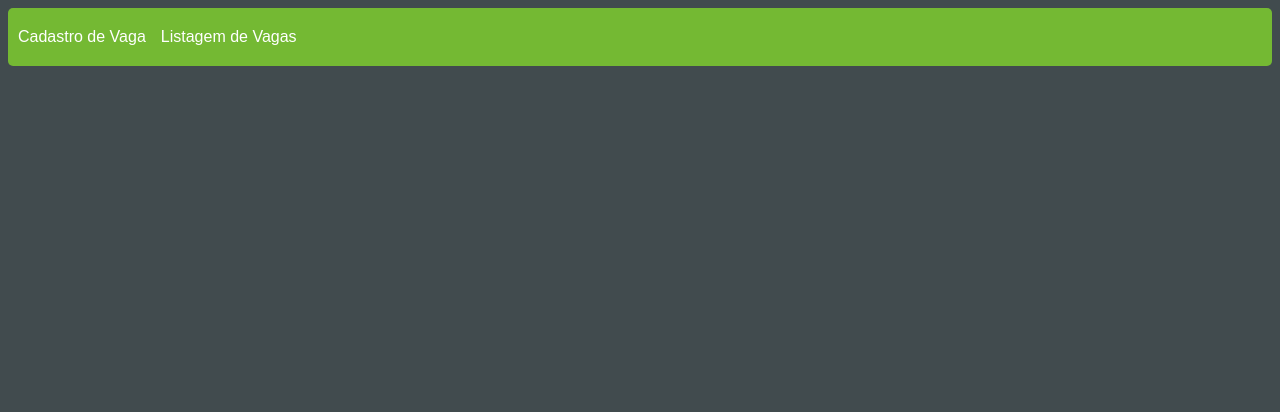
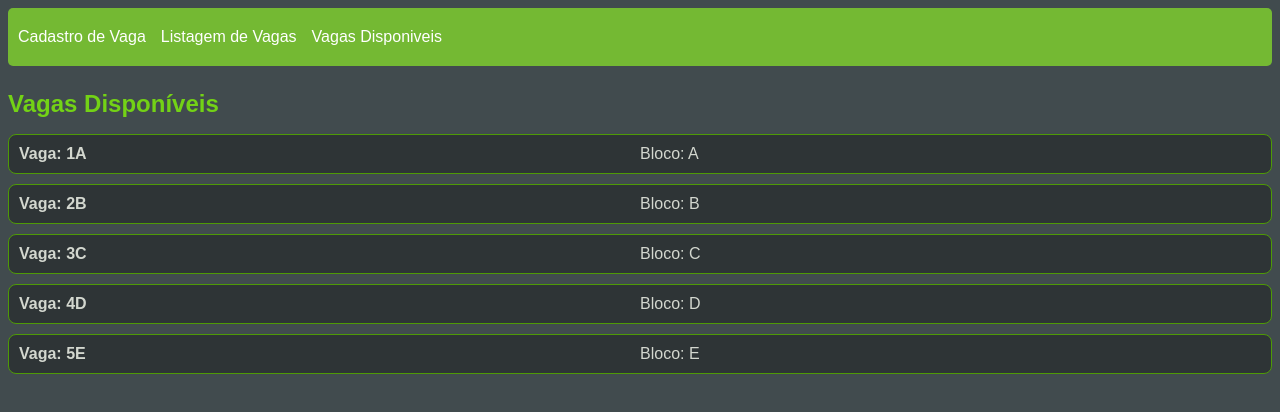
Before and after one commit to regisanjos/controle-estacionamento-react, a React (Create React App) app: page /vagas-disponiveis in a window 1280 px wide. Shown: the top 412 px of the page. Built offline with nearby package versions, Linux system fonts and the light colour scheme.

Commit message:
criando tela de vagas disponiveis erefatorando codigo para salvar localmente os dados

```diff
--- a/src/components/Header.js
+++ b/src/components/Header.js
@@ -7,6 +7,7 @@ const Header = () => (
       <ul>
         <li><Link to="/">Cadastro de Vaga</Link></li>
         <li><Link to="/list">Listagem de Vagas</Link></li>
+        <li><Link to="/vagas-disponiveis">Vagas Disponiveis</Link></li>
       </ul>
     </nav>
   </header>
--- a/src/components/ListaVaga.js
+++ /dev/null
@@ -1,34 +0,0 @@
-import React from 'react';
-import { useState } from 'react';
-
-const ListaVaga = () => {
-const [vagas, setVagas] = useState ([
-
-    { placa: 'AAA-1234', nome: 'Geromel', apartamento: '101', bloco: 'A', vaga: '12A' },
-    { placa: 'BBB-5678', nome: 'Felipe', apartamento: '202', bloco: 'B', vaga: '15B' }
-  ]);
-
-  const removerVaga = (index) =>{
-    const novasVagas = vagas.filter((_,i) => i !== index );
-    setVagas(novasVagas);
-  }
-  return (
-    <div>
-      <h3>Vagas Cadastradas</h3>
-      <ul>
-        {vagas.map((vaga, index) => (
-          <li key={index}>
-            <span>{vaga.nome} - {vaga.placa}</span>
-            <span>Apt: {vaga.apartamento} - Bloco: {vaga.bloco}</span>
-            <span>Vaga: {vaga.vaga}</span>
-            <button onClick={() => removerVaga(index)} className='button-removr'>
-              Remover
-            </button>
-          </li>
-        ))}
-      </ul>
-    </div>
-  );
-};
-
-export default ListaVaga;
--- /dev/null
+++ b/src/components/ListaVagas.js
@@ -0,0 +1,35 @@
+import React, { useState, useEffect } from 'react';
+
+const ListaVaga = () => {
+
+  const [vagas, setVagas] = useState(() => {
+    return JSON.parse(localStorage.getItem('vagas')) || [];
+  });
+
+
+  const removerVaga = (index) => {
+    const novasVagas = vagas.filter((_, i) => i !== index);
+    setVagas(novasVagas);
+    localStorage.setItem('vagas', JSON.stringify(novasVagas));
+  };
+
+  return (
+    <div>
+      <h3>Vagas Cadastradas</h3>
+      <ul>
+        {vagas.map((vaga, index) => (
+          <li key={index}>
+            <span>{vaga.nome} - {vaga.placa}</span>
+            <span>Apt: {vaga.apartamento} - Bloco: {vaga.bloco}</span>
+            <span>Vaga: {vaga.vaga}</span>
+            <button onClick={() => removerVaga(index)} className="button-remove">
+              Remover
+            </button>
+          </li>
+        ))}
+      </ul>
+    </div>
+  );
+};
+
+export default ListaVaga;
--- a/src/components/ReservaForm.js
+++ b/src/components/ReservaForm.js
@@ -1,30 +1,35 @@
-
 import React, { useState } from 'react';
 
-
-const ReservaForm = () => {
+const CadastroVaga = () => {
   const [formData, setFormData] = useState({
-        placa:'',
-        nome:'',
-        apartamento:'',
-        bloco:'',
-        modelo:'',
-        cor:'',
-        vaga:'',
+    placa: '',
+    nome: '',
+    apartamento: '',
+    bloco: '',
+    modelo: '',
+    cor: '',
+    vaga: ''
   });
-
 
   const handleChange = (e) => {
     setFormData({
       ...formData,
-        [e.target.name]: e.target.values
+      [e.target.name]: e.target.value
     });
   };
 
   const handleSubmit = (e) => {
     e.preventDefault();
-    console.log(formData);
-    alert('Cadastro realisado com sucesso');
+
+
+    const vagasExistentes = JSON.parse(localStorage.getItem('vagas')) || [];
+
+
+    const novasVagas = [...vagasExistentes, formData];
+
+
+    localStorage.setItem('vagas', JSON.stringify(novasVagas));
+
 
     setFormData({
       placa: '',
@@ -35,35 +40,35 @@ const handleSubmit = (e) => {
       cor: '',
       vaga: ''
     });
+    alert('Vaga cadastrada com sucesso!');
+  };
 
-};
   return (
     <form onSubmit={handleSubmit}>
-        <label>Placa do veiculo</label>
-        <input name="placa" value={formData.placa} onChange={handleChange}required/>
-
+      <label>Placa do veículo:</label>
+      <input name="placa" value={formData.placa} onChange={handleChange} required />
 
       <label>Nome do proprietário:</label>
       <input name="nome" value={formData.nome} onChange={handleChange} required />
 
-      <label>Número do apartamento:</label>
+      <label>Apartamento:</label>
       <input name="apartamento" value={formData.apartamento} onChange={handleChange} required />
 
-      <label>Bloco do apartamento:</label>
+      <label>Bloco:</label>
       <input name="bloco" value={formData.bloco} onChange={handleChange} required />
 
-      <label>Modelo do veículo:</label>
+      <label>Modelo:</label>
       <input name="modelo" value={formData.modelo} onChange={handleChange} required />
 
-      <label>Cor do veículo:</label>
+      <label>Cor:</label>
       <input name="cor" value={formData.cor} onChange={handleChange} required />
 
-      <label>Número da vaga de estacionamento:</label>
+      <label>Vaga:</label>
       <input name="vaga" value={formData.vaga} onChange={handleChange} required />
 
-      <button type="submit">Salvar</button>
+      <button type="submit">Cadastrar</button>
     </form>
   );
 };
 
-export default ReservaForm;
+export default CadastroVaga;
--- a/src/pages/ListaVagaPage.js
+++ b/src/pages/ListaVagaPage.js
@@ -1,5 +1,5 @@
 import React from 'react';
-import ListaVaga from '../components/ListaVaga';
+import ListaVaga from '../components/ListaVagas';
 
 const ListaVagaPage = () => (
   <div>
--- /dev/null
+++ b/src/pages/VagasDisponiveis.js
@@ -0,0 +1,28 @@
+import React from 'react';
+
+const VagasDisponiveis = () => {
+
+  const vagasDisponiveis = [
+    { vaga: '1A', bloco: 'A' },
+    { vaga: '2B', bloco: 'B' },
+    { vaga: '3C', bloco: 'C' },
+    { vaga: '4D', bloco: 'D' },
+    { vaga: '5E', bloco: 'E' }
+  ];
+
+  return (
+    <div>
+      <h3>Vagas Disponíveis</h3>
+      <ul>
+        {vagasDisponiveis.map((vaga, index) => (
+          <li key={index} className='vaga-disponivel'>
+            <span>Vaga: {vaga.vaga}</span>
+            <span>Bloco: {vaga.bloco}</span>
+          </li>
+        ))}
+      </ul>
+    </div>
+  );
+};
+
+export default VagasDisponiveis;
--- a/src/routes.js
+++ b/src/routes.js
@@ -3,6 +3,7 @@ import { Route, BrowserRouter as Router, Routes } from "react-router-dom";
 import Header from './components/Header';
 import ListaVagaPage from './pages/ListaVagaPage';
 import ReservaPage from './pages/ReservaPage';
+import VagasDisponiveis from "./pages/VagasDisponiveis";
 
 const AppRoutes = () => {
     return (
@@ -11,6 +12,7 @@ const AppRoutes = () => {
             <Routes>
                 <Route path="/" element={<ReservaPage />} />
                 <Route path="/list" element={<ListaVagaPage />} />
+                <Route path="/vagas-disponiveis" element={<VagasDisponiveis/>}/>
             </Routes>
         </Router>
     );
--- a/src/styles/index.css
+++ b/src/styles/index.css
@@ -58,16 +58,16 @@ header ul li a:hover {
 }
 
 
-h2 {
+h2, h3 {
   font-size: 2rem;
+  color: #73d216;
   margin-bottom: 20px;
-  color: #73d216;
 }
 
 h3 {
   font-size: 1.5rem;
+  color: #73d216;
   margin-bottom: 15px;
-  color: #d3d7cf;
 }
 
 
@@ -121,6 +121,28 @@ button:hover {
 }
 
 
+.vaga-disponivel {
+  background-color: #2e3436;
+  color: #d3d7cf;
+  padding: 10px;
+  margin: 10px 0;
+  border-radius: 8px;
+  border: 1px solid #4e9a06;
+  display: flex;
+  justify-content: space-between;
+}
+
+.vaga-disponivel span {
+  flex: 1;
+}
+
+.vaga-disponivel:hover {
+  background-color: #4e9a06;
+  color: white;
+  cursor: pointer;
+}
+
+
 @media (max-width: 600px) {
   form {
     grid-template-columns: 1fr;
```
Lines whose indentation alone changed are shown as unchanged.
